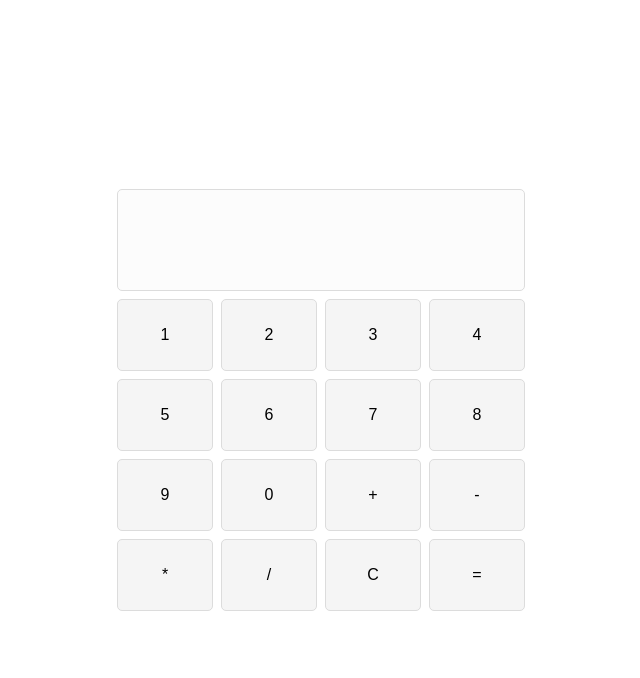
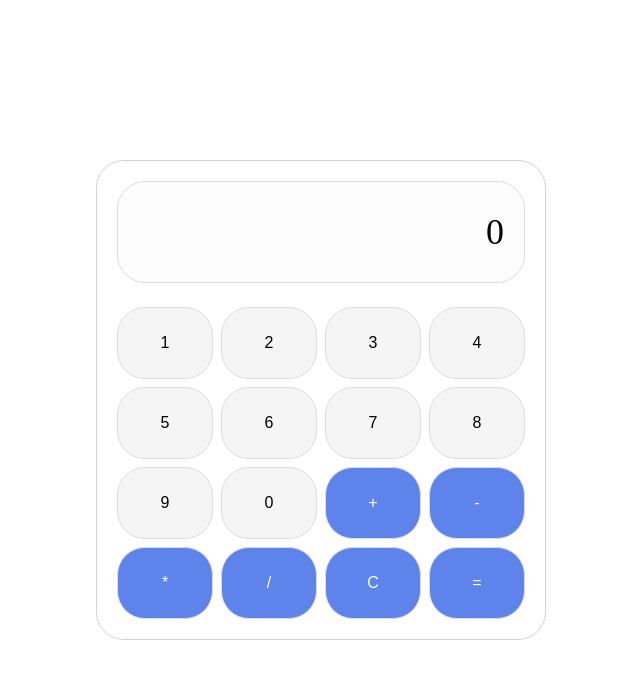
Before and after one commit to ilyasgaripov97/calculator, a plain HTML site: page index.html in a window 1280 px wide. Shown: the whole page, without its empty margins (319-959 px from the left). Drawn offline with Linux system fonts and the light colour scheme.

Commit message:
Change styles, add borders and colors

```diff
--- a/app.js
+++ b/app.js
@@ -36,7 +36,6 @@ const operationMapping = {
 function operate(a, b, operator) {
   return operationMapping[operator](a, b);
 }
-
 
 let operationState = {
   a: null,
@@ -99,7 +98,6 @@ function operatorPressListener() {
         setOperand('a', displayValue);
         enteringSecondOperand = true;
       }
-      console.log(operationState)
       if (isOperationReady()) {
         processOperation();
       }
--- a/index.html
+++ b/index.html
@@ -12,7 +12,7 @@
     <div class="container">
         <div class="calculator">
             <div class="display">
-                <div class="display__output"></div>
+                <div class="display__output">0</div>
             </div>
             <div class="keys">
                 <div class="keys__inputs">
--- a/style.css
+++ b/style.css
@@ -9,6 +9,7 @@
     flex-direction: column;
     align-items: center;
     justify-content: center;
+
 }
 
 
@@ -20,11 +21,20 @@
     font-size: 36px;
 
     height: 100px;
-    border: 1px solid black;
     background-color: #fcfcfc;
     border: 1px solid gainsboro;
-    border-radius: 5px;
+    border-radius: 28px;
     margin: 4px;
+}
+
+.calculator {
+    padding: 16px;
+    border: 1px solid #d2d2d2;
+    border-radius: 28px;
+}
+
+.keys {
+    margin-top: 20px;
 }
 
 .keys__inputs {
@@ -42,7 +52,7 @@ button {
     height: 72px;
 
     background-color: whitesmoke;
-    border-radius: 5px;
+    border-radius: 28px;
     border: 1px solid gainsboro;
     margin: 4px;
     font-size: 16px;
@@ -50,10 +60,21 @@ button {
 
 button:hover {
     cursor: pointer;
-    background-color: #e2dede;
+}
+
+.keys__digit:hover {
+    background-color: #e2e2e2;
+}
+
+.keys__operator:hover {
+    background-color: #446cce;
+}
+
+.keys__operator {
+    background-color: #5e84ec;
+    color: white;
 }
 
 .selected-operator {
-    background-color: #b44747;;
-    color: white;
+    background-color: #314a80;
 }
```
